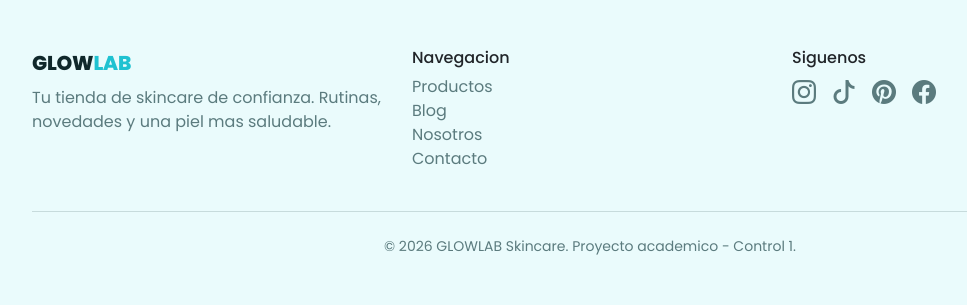
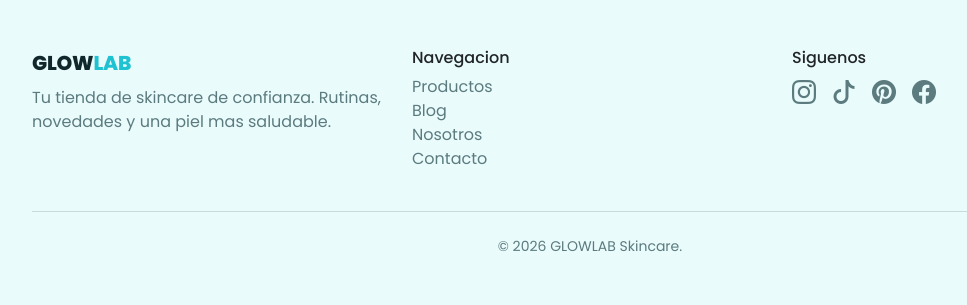
Before and after one commit to constanzaaaaaa/glowlab-skincare, a Flask app: page /admin/productos in a window 1280 px wide. Shown: the part 838-1143 px from the top of the page, without its empty margins (50-1017 px from the left). Run offline with Flask 3, Linux system fonts and the light colour scheme; some libraries are stand-ins or nearby versions.

Commit message:
minimo detalle

```diff
--- a/templates/_footer.html
+++ b/templates/_footer.html
@@ -25,6 +25,6 @@
             </div>
         </div>
         <hr class="my-4">
-        <p class="text-center mb-0 small">&copy; 2026 GLOWLAB Skincare. Proyecto academico - Control 1.</p>
+        <p class="text-center mb-0 small">&copy; 2026 GLOWLAB Skincare.</p>
     </div>
 </footer>
```
